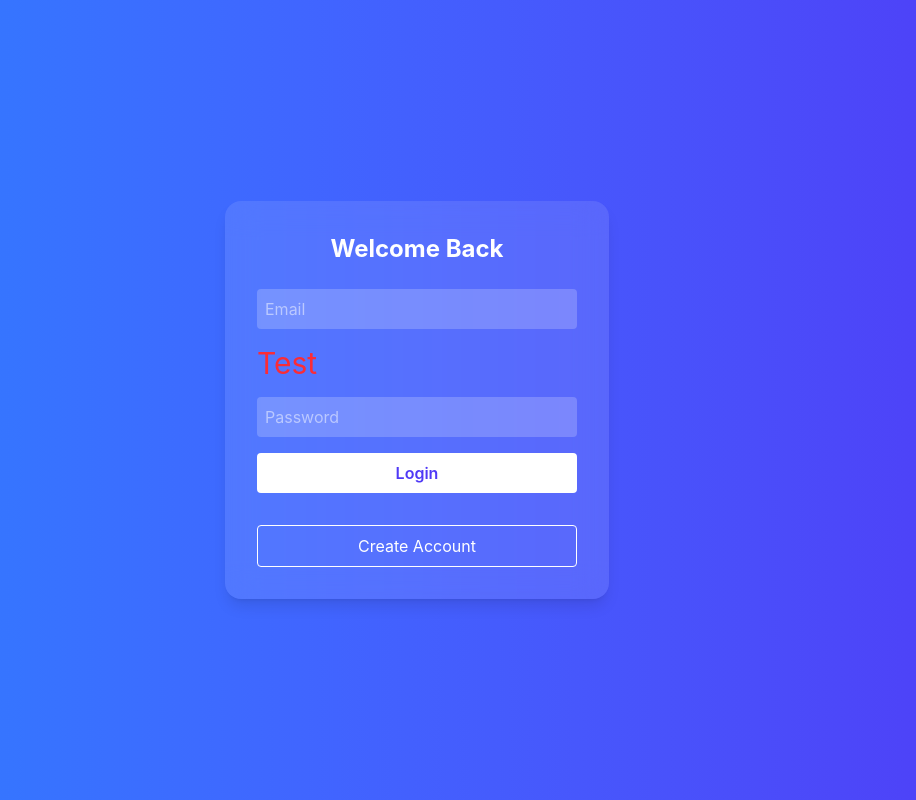
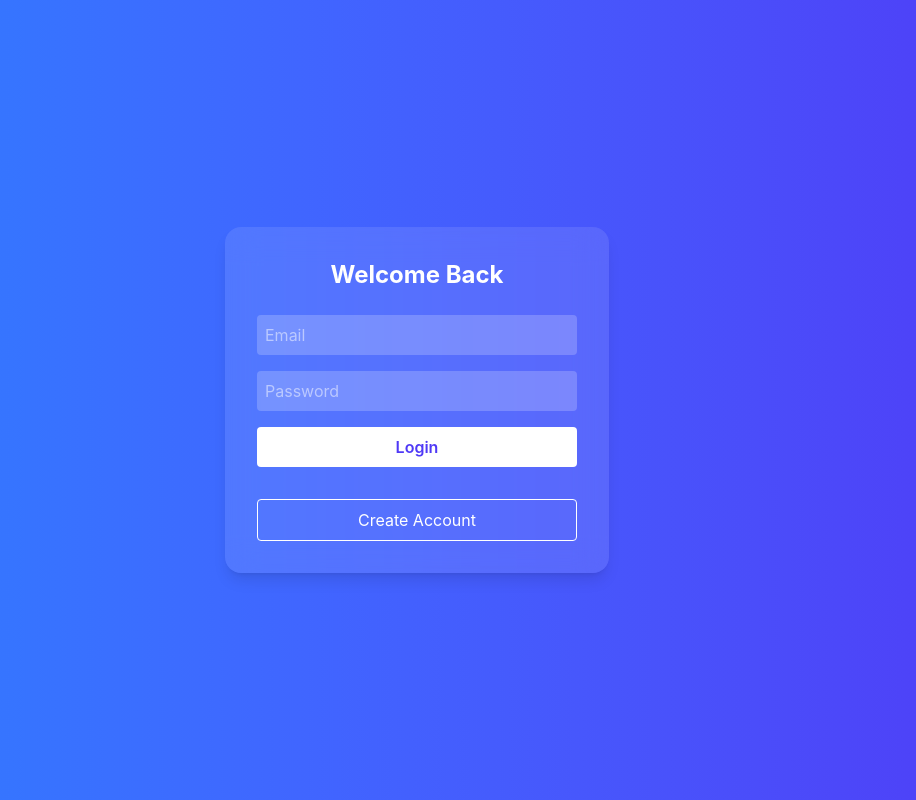
Before and after one commit to oplopr01/finance-tracker, a React (Vite) app in the folder client/: page /login in a window 1280 px wide. Shown: the whole page, without its empty margins (223-1139 px from the left). Built offline with nearby package versions, Linux system fonts and the light colour scheme.

Commit message:
removed text

```diff
--- a/client/src/pages/Login.jsx
+++ b/client/src/pages/Login.jsx
@@ -23,7 +23,6 @@ function Login() {
             placeholder="Email"
             onChange={(e) => setForm({ ...form, email: e.target.value })}
           />
-          <h1 className="text-red-500 text-3xl">Test</h1>
           <input
             type="password"
             className="p-2 rounded bg-white/20 outline-none"
```
